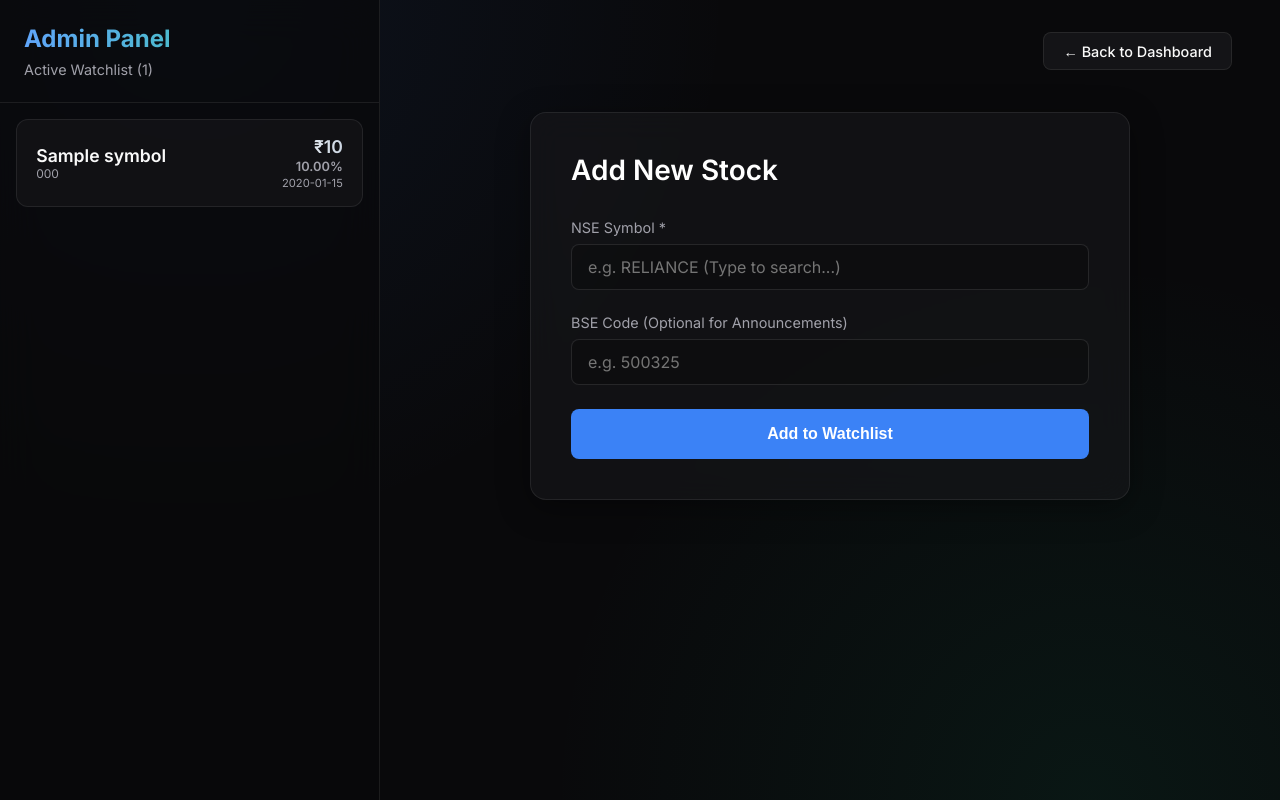
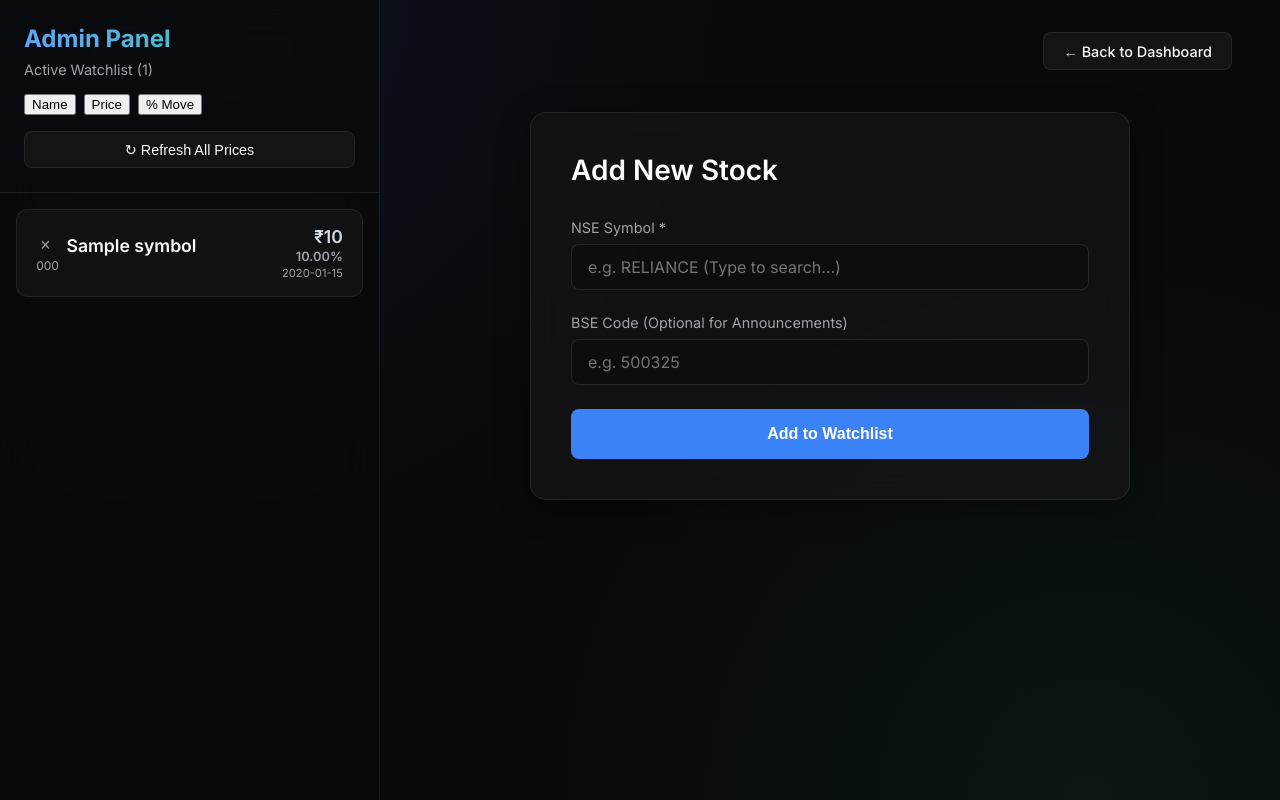
Before and after one commit to 11abhinav/stockupdates, a Flask app: template templates/admin.html in a window 1280 px wide. Run offline with Flask 3, Linux system fonts and the light colour scheme; the template is opened without the code that fills it: most values are stand-ins (such as "Sample title", 1, 10 or a date in 2020).

Commit message:
Add ability for admin and users to remove stocks from watchlist

```diff
--- a/app.py
+++ b/app.py
@@ -151,6 +151,18 @@ def api_search():
         log.error(f"Search API Error: {e}")
         return jsonify([])
 
+@app.route('/api/remove_stock/<symbol>', methods=['POST'])
+def api_remove_stock(symbol):
+    try:
+        success = db.remove_stock(symbol)
+        if success:
+            return jsonify({'success': True})
+        else:
+            return jsonify({'success': False, 'error': 'Failed to remove stock'})
+    except Exception as e:
+        log.error(f"Remove stock error: {e}")
+        return jsonify({'success': False, 'error': str(e)})
+
 @app.route('/admin', methods=['GET', 'POST'])
 def admin():
     if request.method == 'POST':
--- a/templates/admin.html
+++ b/templates/admin.html
@@ -137,6 +137,23 @@
         .item-bse {
             font-size: 0.75rem;
             color: var(--text-muted);
+        }
+
+        .delete-btn {
+            background: transparent;
+            color: var(--text-muted);
+            border: none;
+            cursor: pointer;
+            padding: 4px;
+            margin-right: 6px;
+            font-size: 1.1rem;
+            line-height: 1;
+            transition: color 0.2s;
+            border-radius: 4px;
+        }
+        .delete-btn:hover {
+            color: var(--warning);
+            background: rgba(239, 68, 68, 0.1);
         }
 
         .item-price {
@@ -325,12 +342,21 @@
         <div class="sidebar-header">
             <h1 class="sidebar-title">Admin Panel</h1>
             <div class="sidebar-subtitle">Active Watchlist ({{ watchlist|length }})</div>
+            <div class="sort-controls" style="margin-top: 1rem; display: flex; gap: 0.5rem;">
+                <button class="sort-btn active" onclick="sortWatchlist('name', this)">Name</button>
+                <button class="sort-btn" onclick="sortWatchlist('price', this)">Price</button>
+                <button class="sort-btn" onclick="sortWatchlist('moved', this)">% Move</button>
+            </div>
+            <button class="nav-btn" style="width: 100%; margin-top: 1rem; font-size: 0.9rem; justify-content: center;" onclick="refreshWatchlist(this)">
+                ↻ Refresh All Prices
+            </button>
         </div>
-        <div class="watchlist">
+        <div class="watchlist" id="watchlist-container">
             {% for item in watchlist %}
-            <div class="watchlist-item">
+            <div class="watchlist-item" data-symbol="{{ item.symbol }}" data-price="{{ item.latest_price or 0 }}" data-moved="{{ item.change_pct or 0 }}">
                 <div>
                     <div class="item-symbol">
+                        <button class="delete-btn" title="Remove Stock" onclick="removeStock('{{ item.symbol }}', event)">×</button>
                         {{ item.symbol }}
                         {% if item['has_alert'] %}
                             <span class="alert-dot" title="Recent Alert"></span>
@@ -450,6 +476,83 @@
                 suggBox.style.display = 'none';
             }
         });
+
+        let currentSort = { criteria: 'name', asc: true };
+
+        function sortWatchlist(criteria, btn) {
+            // Update active button
+            const sortControls = document.querySelector('.sidebar-header .sort-controls');
+            sortControls.querySelectorAll('.sort-btn').forEach(b => b.classList.remove('active'));
+            btn.classList.add('active');
+
+            if (currentSort.criteria === criteria) {
+                currentSort.asc = !currentSort.asc;
+            } else {
+                currentSort.criteria = criteria;
+                currentSort.asc = true;
+            }
+
+            const container = document.getElementById('watchlist-container');
+            const items = Array.from(container.querySelectorAll('.watchlist-item'));
+
+            items.sort((a, b) => {
+                let valA, valB;
+                if (criteria === 'name') {
+                    valA = a.dataset.symbol;
+                    valB = b.dataset.symbol;
+                    return currentSort.asc ? valA.localeCompare(valB) : valB.localeCompare(valA);
+                } else if (criteria === 'price') {
+                    valA = parseFloat(a.dataset.price);
+                    valB = parseFloat(b.dataset.price);
+                    return currentSort.asc ? valA - valB : valB - valA;
+                } else if (criteria === 'moved') {
+                    valA = parseFloat(a.dataset.moved);
+                    valB = parseFloat(b.dataset.moved);
+                    return currentSort.asc ? valA - valB : valB - valA;
+                }
+            });
+
+            container.innerHTML = '';
+            items.forEach(item => container.appendChild(item));
+        }
+
+        async function refreshWatchlist(btn) {
+            const originalText = btn.innerHTML;
+            btn.innerHTML = '↻ Refreshing...';
+            btn.disabled = true;
+
+            try {
+                const res = await fetch('/api/refresh_watchlist');
+                const data = await res.json();
+                if (data.success) {
+                    location.reload(); // Quick way to update everything on admin side
+                } else {
+                    alert('Error refreshing: ' + data.error);
+                }
+            } catch (e) {
+                alert('Request failed');
+            }
+
+            btn.innerHTML = originalText;
+            btn.disabled = false;
+        }
+
+        async function removeStock(symbol, event) {
+            event.stopPropagation();
+            if (!confirm(`Are you sure you want to remove ${symbol} from the watchlist?`)) return;
+
+            try {
+                const res = await fetch(`/api/remove_stock/${symbol}`, { method: 'POST' });
+                const data = await res.json();
+                if (data.success) {
+                    location.reload();
+                } else {
+                    alert('Error removing stock: ' + data.error);
+                }
+            } catch (e) {
+                alert('Request failed');
+            }
+        }
     </script>
 </body>
 </html>
```
Also changed, not shown: db.py (+17 -0 lines), templates/index.html (+41 -5 lines).
